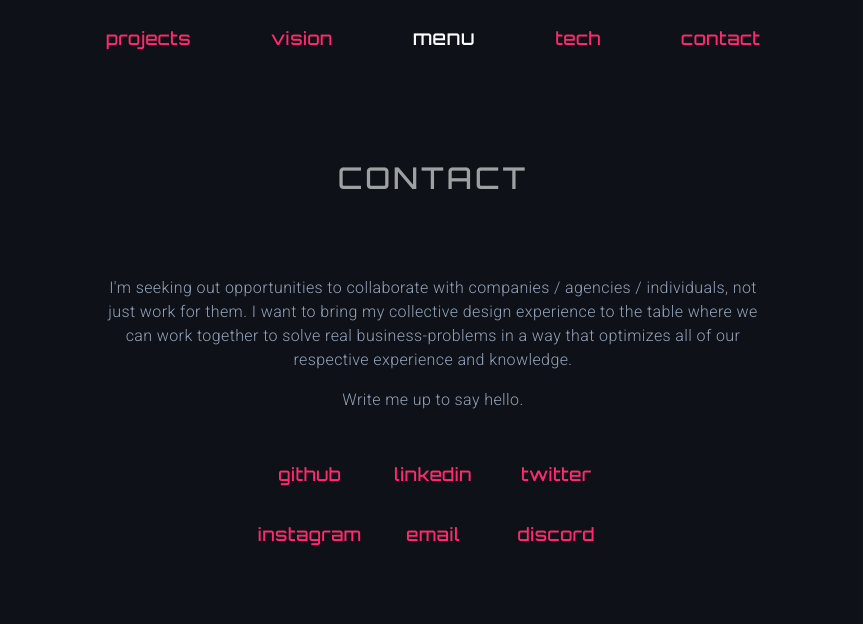
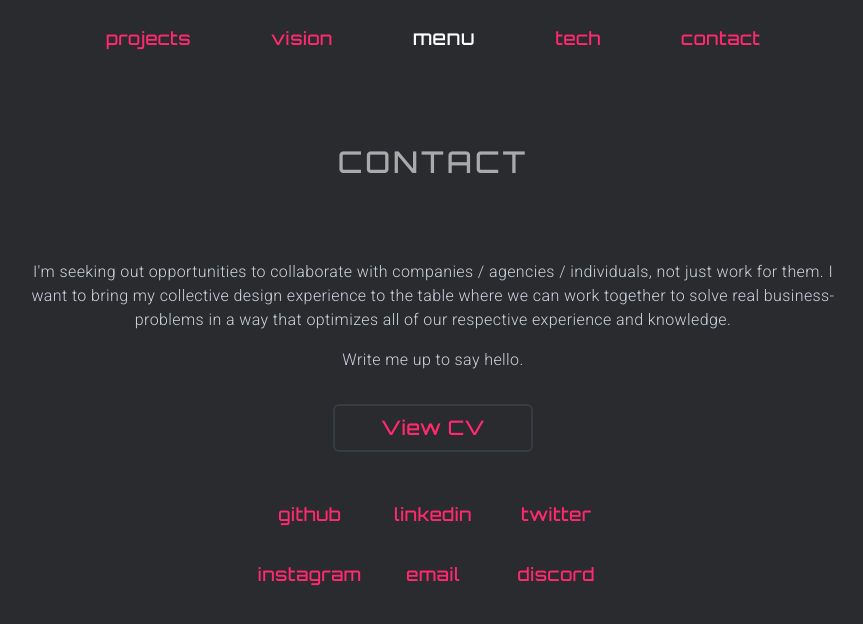
Before and after one commit to gopiinho/devProfile, a Next.js app: page /contact in a window 1280 px wide. Shown: the top 624 px of the page, without its empty margins (207-1070 px from the left). Built offline with nearby package versions, Linux system fonts and the light colour scheme.

Commit message:
Changed styling and added a resume button in contact page

```diff
--- a/components/Main.jsx
+++ b/components/Main.jsx
@@ -1,17 +1,25 @@
-import React from "react"
+import React, { useEffect } from "react"
 import { FaGithub } from "react-icons/fa"
 import { AiFillTwitterCircle, AiFillLinkedin } from "react-icons/ai"
 
 const Main = () => {
+  useEffect(() => {
+    document.body.style.overflow = "hidden"
+
+    return () => {
+      document.body.style.overflow = "auto"
+    }
+  }, [])
+
   return (
     <div className="w-full h-screen text-center font-robot pb-16">
       <div className="max-w-[1240px] w-full pt-28 h-full mx-auto p-2 flex justify-center items-center">
         <div className="pt-8">
-          <p className="uppercase text-sm tracking-widest text-gray-400">
+          <p className="uppercase text-sm tracking-widest text-slate-200">
             Building the decentralized internet
           </p>
           <h1 className=" py-8 text-[#ff2a6d] ">BlockChain Developer</h1>
-          <p className="py-4 text-slate-400 max-w-[70%] m-auto">
+          <p className="py-4 text-slate-300 max-w-[70%] m-auto">
             I am deeply enthralled by the boundless potential of the internet,
             and the endless opportunities it presents for creativity and
             innovation. As an artistic and technologically-inclined individual,
--- a/components/Navbar.jsx
+++ b/components/Navbar.jsx
@@ -124,6 +124,11 @@ const Navbar = () => {
                   tech
                 </li>
               </Link>
+              <Link href="/contact">
+                <li className="py-4 text-sm hover:border-b border-[#05d9e8] w-[30%] transform duration-300">
+                  contact
+                </li>
+              </Link>
             </ul>
             <div className="pt-20">
               <p className="uppercase text-white tracking-widest">Links</p>
--- a/pages/contact.jsx
+++ b/pages/contact.jsx
@@ -6,14 +6,14 @@ const Contact = () => {
 
   return (
     <div className="w-full lg:h-screen">
-      <div className="max-w-[1240px] m-auto p-28  w-full">
+      <div className="max-w-[1240px] m-auto py-24  w-full">
         <div className="neonH2 flex items-center justify-center cursor-default">
           <h2 className="text-3xl tracking-widest uppercase text-cyber text-center my-12 font-cyber opacity-60 hover:opacity-100 duration-200">
             Contact
           </h2>
         </div>
         <div className="w-full h-full p-8  text-center items-center font-robot">
-          <p className="text-slate-400 max-w-[70%] m-auto">
+          <p className="text-slate-300 max-w-[70%] m-auto">
             I'm seeking out opportunities to collaborate with companies /
             agencies / individuals, not just work for them. I want to bring my
             collective design experience to the table where we can work together
@@ -21,9 +21,19 @@ const Contact = () => {
             respective experience and knowledge.
           </p>
           <div className="p-2"></div>
-          <p className="text-slate-400 max-w-[70%] m-auto">
+          <p className="text-slate-300 max-w-[70%] m-auto">
             Write me up to say hello.
           </p>
+          <div className="pt-8 ">
+            <div className="max-w-[200px] m-auto  justify-center items-center ease-in border-2 text-[#ff2a6d] border-slate-600 hover:border-[#ff2a6d] duration-300 hover:shadow-neon-main rounded-md border-opacity-40">
+              <Link
+                href="https://drive.google.com/file/d/12WNCNpQlSO1jyVFVxrmuQx1IWbH1PgCV/view"
+                className=" flex flex-col items-center justify-center py-2 font-cyber"
+              >
+                <h2 className="text-xl">View CV</h2>
+              </Link>
+            </div>
+          </div>
         </div>
 
         <div className="grid md:grid-cols-3 gap-8 links items-center  justify-between max-w-[370px] m-auto p-4 font-cyber text-[#ff2a6d] mobile-center">
--- a/pages/stack.jsx
+++ b/pages/stack.jsx
@@ -11,8 +11,8 @@ const Skills = () => {
           </h2>
         </div>
         <div className="grid md:grid-cols-2 lg:grid-cols-2 gap-8 tracking-widest font-cyber">
-          <div className="px-4 text-white hover:text-[#63698E]">
-            <div className="grid grid-cols-2 gap-4 justify-center items-center ease-in duration-300 rounded-md border-[#63698E]  hover:bg-black border-2 hover:shadow-neon-sol border-opacity-40 hover:border-opacity-100">
+          <div className="px-4 text-slate-300 hover:text-[#63698E]">
+            <div className="grid grid-cols-2 gap-4 justify-center items-center ease-in duration-300 rounded-md border-[#63698E]  border-2 hover:shadow-neon-sol border-opacity-40 hover:border-opacity-100">
               <div className="m-auto">
                 <div className="py-6 devicon-solidity-plain text-6xl hover:text-slate-400 hover:scale-110 transform duration-300"></div>
               </div>
@@ -33,8 +33,8 @@ const Skills = () => {
             </div>
           </div>
 
-          <div className="px-4 text-white hover:text-[#007ACC]">
-            <div className="grid grid-cols-2 gap-4 justify-center items-center ease-in duration-300 rounded-md border-[#007ACC]  hover:bg-black border-2 hover:shadow-neon-type border-opacity-40 hover:border-opacity-100">
+          <div className="px-4  hover:text-[#007ACC]">
+            <div className="grid grid-cols-2 gap-4 justify-center items-center ease-in duration-300 rounded-md border-[#007ACC]   border-2 hover:shadow-neon-type border-opacity-40 hover:border-opacity-100">
               <div className="m-auto">
                 <div className=" py-6 devicon-typescript-original text-6xl hover:text-slate-400 hover:scale-110 transform duration-300"></div>
               </div>
@@ -45,7 +45,7 @@ const Skills = () => {
           </div>
 
           <div className="px-4 text-white hover:text-[#37bcf8]">
-            <div className="grid grid-cols-2 gap-4 justify-center items-center ease-in duration-300 rounded-md border-[#37bcf8]  hover:bg-black border-2 hover:shadow-neon-tailwind border-opacity-40 hover:border-opacity-100">
+            <div className="grid grid-cols-2 gap-4 justify-center items-center ease-in duration-300 rounded-md border-[#37bcf8]   border-2 hover:shadow-neon-tailwind border-opacity-40 hover:border-opacity-100">
               <div className="m-auto">
                 <div className="py-6 devicon-tailwindcss-plain text-6xl hover:text-slate-400 hover:scale-110 transform duration-300"></div>
               </div>
@@ -56,7 +56,7 @@ const Skills = () => {
           </div>
 
           <div className="px-4  text-white hover:text-[#61d9fb]">
-            <div className="grid grid-cols-2 gap-4 justify-center items-center ease-in duration-300 rounded-md border-[#61d9fb]  hover:bg-black border-2 hover:shadow-neon-blue border-opacity-40 hover:border-opacity-100">
+            <div className="grid grid-cols-2 gap-4 justify-center items-center ease-in duration-300 rounded-md border-[#61d9fb]   border-2 hover:shadow-neon-blue border-opacity-40 hover:border-opacity-100">
               <div className="m-auto">
                 <div className=" py-6 devicon-react-original text-6xl hover:text-slate-400 hover:scale-110 transform duration-300"></div>
               </div>
@@ -67,7 +67,7 @@ const Skills = () => {
           </div>
 
           <div className="px-4 text-white hover:text-[#3E863E]">
-            <div className="grid grid-cols-2 gap-4 justify-center items-center ease-in duration-300 rounded-md border-[#3E863E]  hover:bg-black border-2 hover:shadow-neon-green border-opacity-40 hover:border-opacity-100">
+            <div className="grid grid-cols-2 gap-4 justify-center items-center ease-in duration-300 rounded-md border-[#3E863E]   border-2 hover:shadow-neon-green border-opacity-40 hover:border-opacity-100">
               <div className="m-auto">
                 <div className=" py-6 devicon-nodejs-plain text-6xl  hover:text-slate-400  hover:scale-110 transform duration-300"></div>
               </div>
--- a/pages/vision.jsx
+++ b/pages/vision.jsx
@@ -1,6 +1,14 @@
-import React from "react"
+import React, { useEffect } from "react"
 
 const vision = () => {
+  useEffect(() => {
+    document.body.style.overflow = "hidden"
+
+    return () => {
+      document.body.style.overflow = "auto"
+    }
+  }, [])
+
   return (
     <div className="w-full h-screen text-center font-robot pb-16">
       <div className="max-w-[1240px] w-full pt-28 h-full mx-auto p-2 flex justify-center items-center">
--- a/styles/globals.css
+++ b/styles/globals.css
@@ -8,7 +8,7 @@ html {
 
 @layer base {
   body {
-    @apply bg-[#0E1117] text-white tracking-wide;
+    @apply bg-[#2A2B2E] text-white tracking-wide;
   }
 
   h1 {
```
